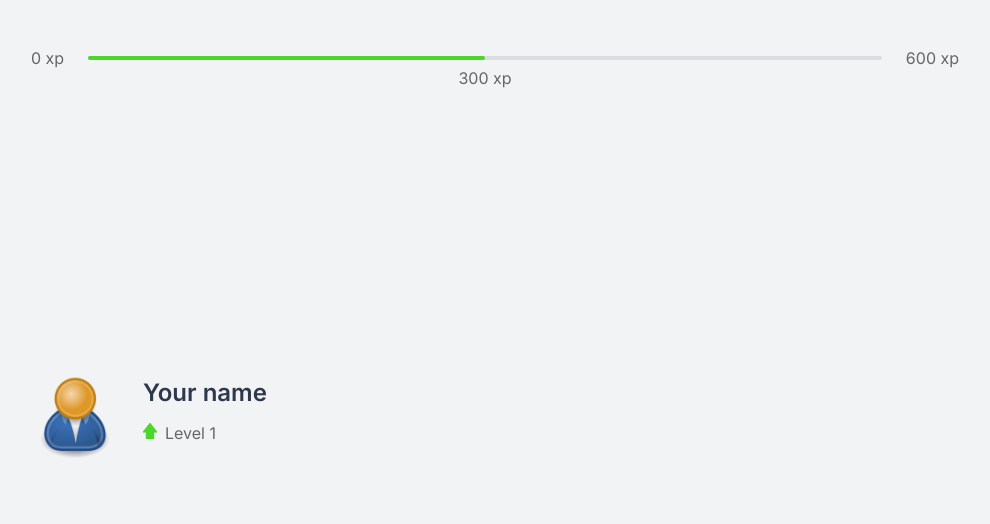
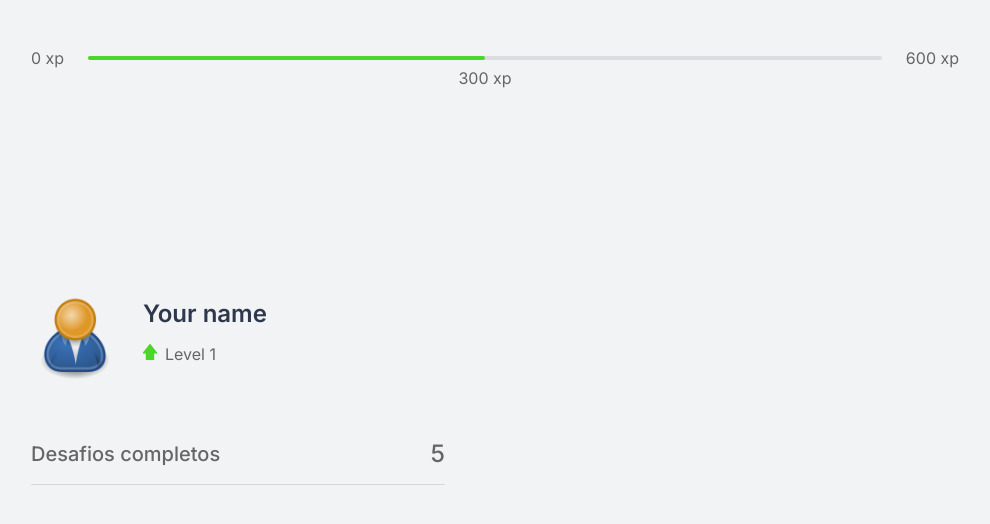
Before and after one commit to barroso/fit, a Next.js app: page / in a window 1280 px wide. Shown: the top 524 px of the page, without its empty margins (145-1135 px from the left). Built offline with nearby package versions, Linux system fonts and the light colour scheme.

Commit message:
add CompletedChallenges

```diff
--- /dev/null
+++ b/src/components/CompletedChallenges.tsx
@@ -0,0 +1,10 @@
+import styles from '../styles/components/CompletedChallenges.module.css';
+
+export function CompletedChallenges() {
+    return (
+        <div className={styles.CompletedChallengesContainer}>
+            <span>Desafios completos</span>
+            <span>5</span>
+        </div>
+    );
+}
--- a/src/pages/index.js
+++ b/src/pages/index.js
@@ -1,6 +1,7 @@
 import Head from 'next/head';
 import { Profile } from '../components/Profile';
 import { ExperienceBar } from '../components/ExperienceBar';
+import { CompletedChallenges } from '../components/CompletedChallenges';
 
 import styles from '../styles/pages/Home.module.css';
 
@@ -15,6 +16,7 @@
       <section>
           <div>
             <Profile />
+            <CompletedChallenges />
           </div>
       </section>
     </div>
--- /dev/null
+++ b/src/styles/components/CompletedChallenges.module.css
@@ -0,0 +1,19 @@
+.CompletedChallengesContainer {
+    display: flex;
+    align-items: center;
+    justify-content: space-between;
+
+    margin: 3.5rem 0;
+    padding-bottom: 1rem;
+    border-bottom: 1px solid #d7d8da;
+
+    font-weight: 500;
+}
+
+.CompletedChallengesContainer span:first-child{
+    font-size: 1.25rem ;
+}
+
+.CompletedChallengesContainer span:last-child{
+    font-size: 1.5rem ;
+}
```
